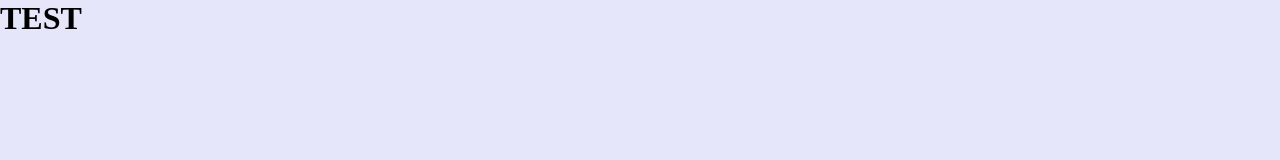
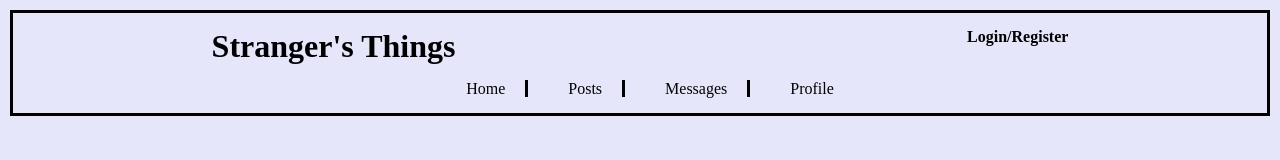
Before and after one commit to jkeowen/StrangersThings, a React app: page / in a window 1280 px wide. Built offline with nearby package versions, Linux system fonts and the light colour scheme.

Commit message:
added non-functional header

```diff
--- /dev/null
+++ b/src/components/Header.js
@@ -0,0 +1,20 @@
+import React from "react";
+
+const Header = () =>{
+    return(
+        <header>
+            <div className="upper-section">
+                <h1 className="title-header">Stranger's Things</h1>
+                <h4 className="login-register-header">Login/Register</h4>
+            </div>
+            <nav className="nav-bar-header">
+                <span className="item-nav-bar-header">Home</span>
+                <span className="item-nav-bar-header">Posts</span>
+                <span className="item-nav-bar-header">Messages</span>
+                <span className="item-nav-bar-header">Profile</span>
+            </nav>
+        </header>
+    )
+}
+
+export default Header;
--- a/src/index.js
+++ b/src/index.js
@@ -1,10 +1,11 @@
 import React from "react";
 import { createRoot } from "react-dom/client";
+import Header from "./components/Header";
 
 const App = () => {
     return(
         <div className="app">
-            <h1>TEST</h1>
+            <Header />
         </div>
     )
 }
--- a/styles.css
+++ b/styles.css
@@ -4,3 +4,35 @@
     box-sizing: border-box;
     background-color: lavender;
 }
+
+header{
+    display: flex;
+    flex-direction: column;
+    align-items: center;
+    padding: 15px;
+    border: solid;
+    margin: 10px;
+}
+
+.upper-section{
+    display: flex;
+    width: 70%;
+    justify-content: space-between;
+}
+.login-register-header{
+    margin-left: 30px;
+}
+
+.nav-bar-header{
+    margin-top: 15px;
+}
+
+.item-nav-bar-header{
+    margin-left: 40px;
+    border-right: solid;
+    padding-right: 20px;
+}
+
+.item-nav-bar-header:last-child{
+    border-right:none;
+}
```
